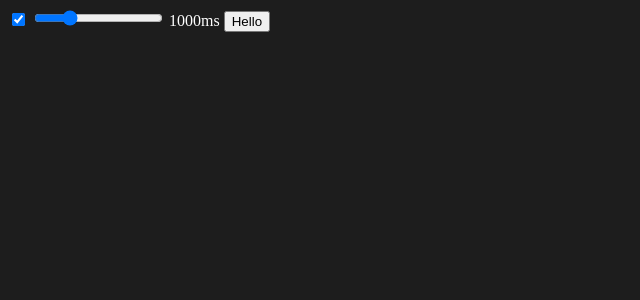
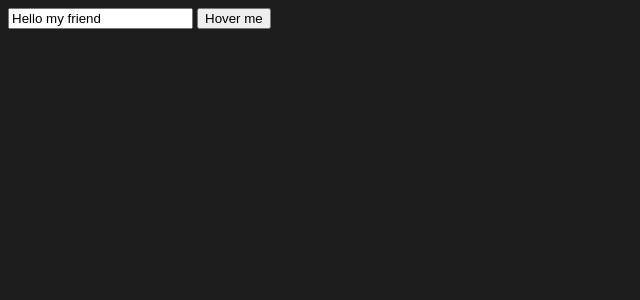
Before and after one commit to yfurmanau/svelte-playground, a Svelte app: page / in a window 1280 px wide. Shown: the top 300 px of the page, without its empty margins (0-640 px from the left). Built offline with nearby package versions, Linux system fonts and the light colour scheme.

Commit message:
add tippy.js

```diff
--- a/package.json
+++ b/package.json
@@ -19,6 +19,7 @@
   },
   "dependencies": {
     "svelte-icons": "^2.1.0",
+    "tippy.js": "^6.3.7",
     "uuid": "^10.0.0"
   }
 }
--- /dev/null
+++ b/src/AppTippy.svelte
@@ -0,0 +1,17 @@
+<script>
+  import tippy from "./lib/actions/tippy";
+
+  let content = "Hello my friend";
+</script>
+
+<input type="text" bind:value={content} />
+
+<button
+  use:tippy={{
+    content,
+    placement: "right",
+    theme: "light",
+  }}
+>
+  Hover me
+</button>
--- /dev/null
+++ b/src/lib/actions/tippy.js
@@ -0,0 +1,16 @@
+import tippy from "tippy.js";
+import "tippy.js/dist/tippy.css";
+import "tippy.js/themes/light.css";
+
+export default function (node, options) {
+  const instance = tippy(node, options);
+
+  return {
+    update(newOptions) {
+      instance.setProps(newOptions);
+    },
+    destroy() {
+      instance.destroy();
+    },
+  };
+}
--- a/src/main.js
+++ b/src/main.js
@@ -1,5 +1,5 @@
 import "./app.css";
-import App from "./AppActions.svelte";
+import App from "./AppTippy.svelte";
 
 const app = new App({
   target: document.getElementById("app"),
```
Also changed, not shown: 1 other file (tests, documents, lock files or other folders).
